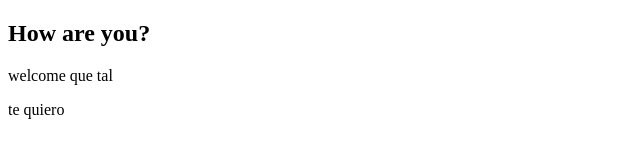
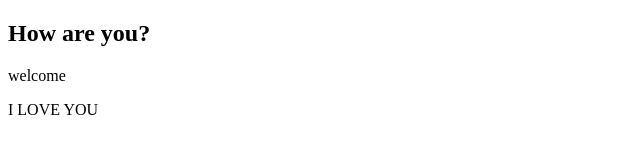
Before and after one commit to DanielHenryL/ProyectoPruebaNew, a plain HTML site: page index.html in a window 1280 px wide. Shown: the full height of the page, 0-640 px from the left. Drawn offline with Linux system fonts and the light colour scheme.

Commit message:
agregando I LOVE YOU

```diff
--- a/index.html
+++ b/index.html
@@ -8,7 +8,7 @@
 </head>
 <body>
     <h2>How are you?</h2>
-    <p>welcome que tal</p>
-    <p>te quiero</p>
+    <p>welcome </p>
+    <p>I LOVE YOU</p>
 </body>
 </html>
```
